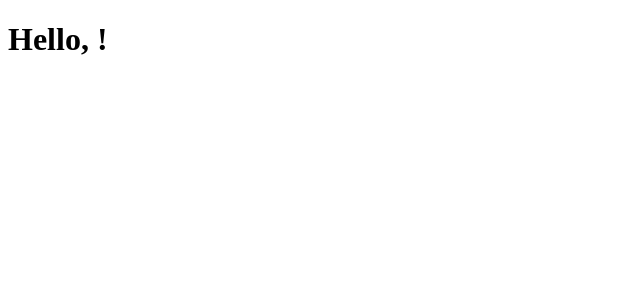
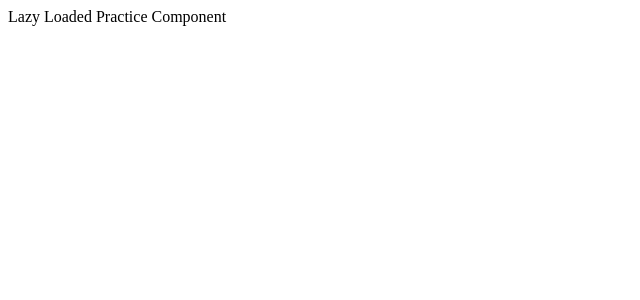
Before and after one commit to gmurad97/React-Practice, a React (Create React App) app: page / in a window 1280 px wide. Shown: the top 300 px of the page, without its empty margins (0-640 px from the left). Built offline with nearby package versions, Linux system fonts and the light colour scheme.

Commit message:
lazy loading component & Suspense fallback

```diff
--- a/src/components/app/App.jsx
+++ b/src/components/app/App.jsx
@@ -3,14 +3,16 @@ import HookPractice from "../hookPractice/HookPractice.jsx";
 import Search from "../Search/Search.jsx";
 import PortalModal from "../PortalModal.jsx";
 import { createPortal } from "react-dom";
-import { useEffect, useRef } from "react";
+import { Suspense, useEffect, useRef } from "react";
 import RefPractice from "../refPractice/RefPractice.jsx";
 import Hello from "../Hello.jsx";
 
 const App = () => {
     return (
         <div className="app" id="app">
-            <Hello />
+            <Suspense fallback={<div>Loading Lazy Component...Please wait</div>}>
+                <Practice />
+            </Suspense>
         </div>
     );
 }
--- a/src/components/practice/Practice.jsx
+++ b/src/components/practice/Practice.jsx
@@ -1,15 +1,37 @@
 import axios from "axios";
 
-import { useEffect, useInsertionEffect, useState, useSyncExternalStore} from "react";
+import { lazy, useEffect, useInsertionEffect, useState, useSyncExternalStore } from "react";
 
 //useOptimistic - from react canary/experimental channel
 /* import {useOptimistic} from "react/canary"; */
 
-const Practice = () => {
 
-    useInsertionEffect(()=>{
+//if the component is in a separate file
+/* const Practice = lazy(() => import("./Practice")) */
+
+
+const Practice = lazy(() => {
+    return new Promise((resolve) => {
+        setTimeout(() => {
+            resolve({
+                default: () => (
+                    <div className="practice">
+                        Lazy Loaded Practice Component
+                    </div>
+                )
+            })
+        }, 5120)
+    })
+})
+
+
+
+
+const OldOldPractice = () => {
+
+    useInsertionEffect(() => {
         //before inserting into the DOM
-    },[]);
+    }, []);
     /*     const [state, setState] = useState("loading...");
         const [optimisticState, addOptimistic] = useOptimistic(state, (prevState, newData) => ({
             ...prevState,
```
Lines whose indentation alone changed are shown as unchanged.
